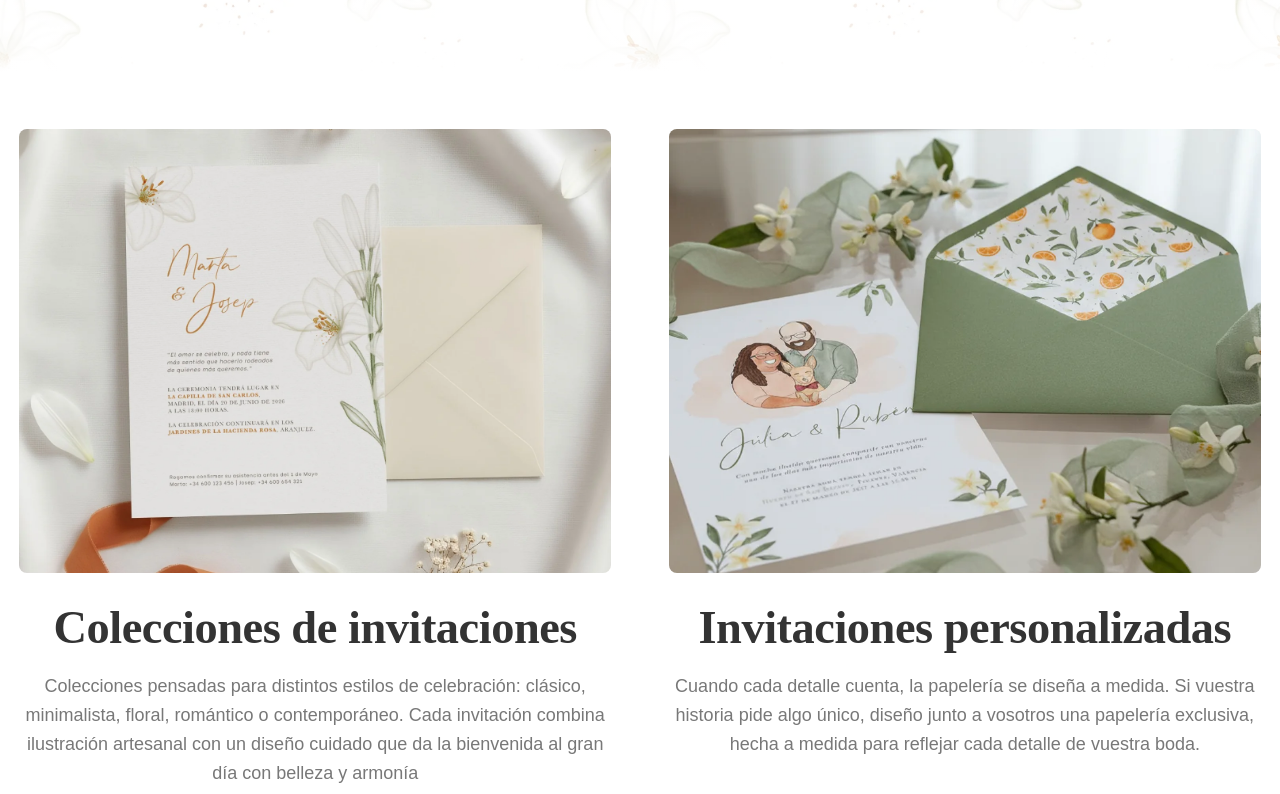
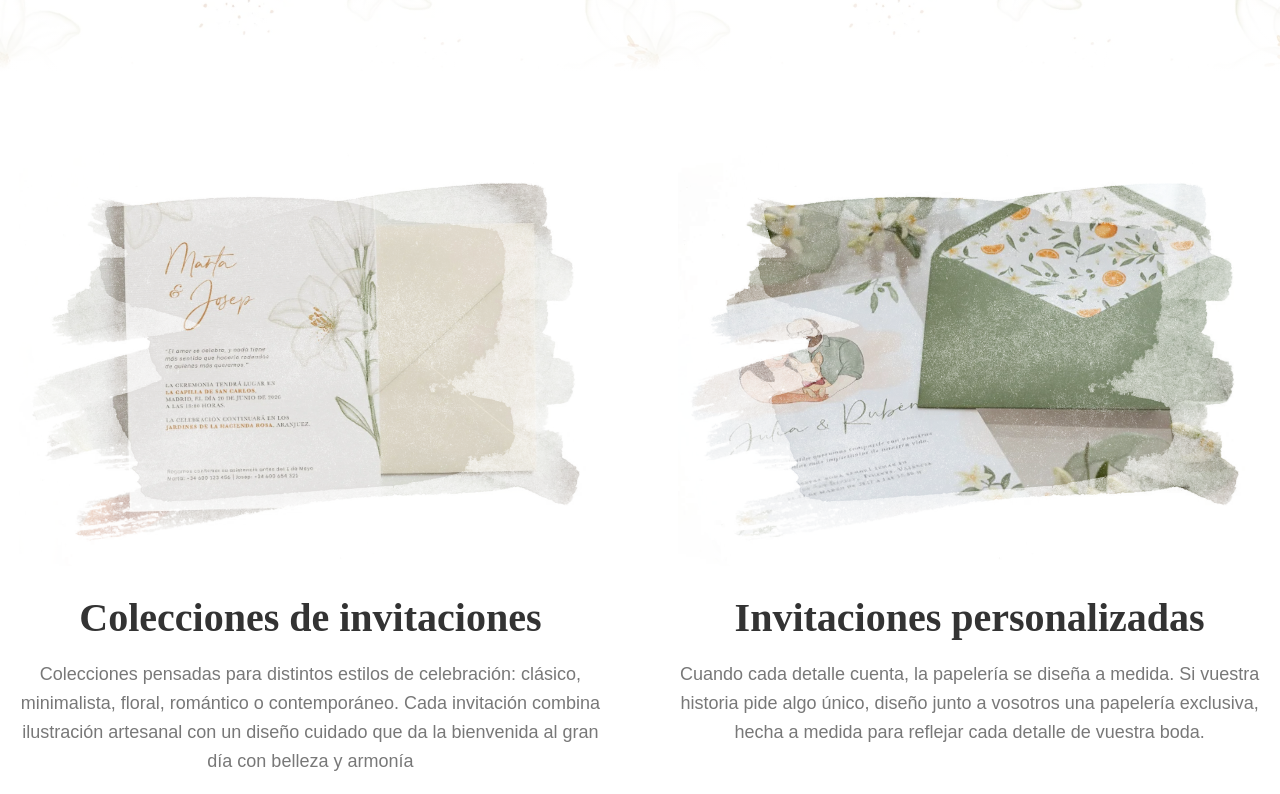
Before and after one commit to brunoferraric1/Clarearte, a React (Vite) app: page / in a window 1280 px wide. Shown: the part 506-1300 px from the top of the page. Built offline with nearby package versions, Linux system fonts and the light colour scheme.

Commit message:
Refactor typography styles in index.css for consistency; update title classes in AboutContentSection, DetailsSection, and Verticals components. Introduce OrganicImageMask component for enhanced image presentation with masking effects, and adjust Navbar for improved menu functionality.

```diff
--- a/src/components/about-content-section.tsx
+++ b/src/components/about-content-section.tsx
@@ -18,7 +18,7 @@ export function AboutContentSection({
       <section className="py-16 md:py-24 bg-background">
         <div className="container mx-auto px-4 max-w-4xl">
           <div className="text-center space-y-6">
-            <h2 className="text-title-1 font-display font-bold text-foreground">
+            <h2 className="text-title-3 font-display font-bold text-foreground">
               {title}
             </h2>
             <p className="text-body-lg text-foreground leading-relaxed">
@@ -45,7 +45,7 @@ export function AboutContentSection({
 
           {/* Content */}
           <div className={`flex flex-col space-y-6 ${reverse ? 'md:col-start-1 md:row-start-1' : ''}`}>
-            <h2 className="text-title-1 font-display font-bold text-foreground">
+            <h2 className="text-title-2 font-display font-bold text-foreground">
               {title}
             </h2>
             <p className="text-body-lg text-foreground leading-relaxed">
--- a/src/components/details-section.tsx
+++ b/src/components/details-section.tsx
@@ -4,10 +4,10 @@ export function DetailsSection() {
       <div className="container mx-auto px-4 max-w-5xl">
         <div className="flex flex-col items-center text-center space-y-8">
           {/* Decorative line */}
-          <div className="w-24 h-[2px] bg-muted-foreground/30" />
+          <div className="w-24 h-[4px] bg-muted-foreground/30" />
 
           {/* Main heading */}
-          <h2 className="text-display-1 font-sans font-light text-foreground leading-tight">
+          <h2 className="text-title-3 font-sans font-light text-foreground leading-tight">
             Los pequeños detalles son los que transforman una celebración en un recuerdo eterno
           </h2>
         </div>
--- /dev/null
+++ b/src/components/organic-image-mask.tsx
@@ -0,0 +1,35 @@
+interface OrganicImageMaskProps {
+  src: string
+  alt: string
+  maskSrc: string
+  className?: string
+}
+
+export function OrganicImageMask({
+  src,
+  alt,
+  maskSrc,
+  className = ''
+}: OrganicImageMaskProps) {
+  return (
+    <div
+      className={`${className} relative overflow-hidden`}
+      style={{
+        WebkitMaskImage: `url(${maskSrc})`,
+        maskImage: `url(${maskSrc})`,
+        WebkitMaskSize: '100% 100%',
+        maskSize: '100% 100%',
+        WebkitMaskRepeat: 'no-repeat',
+        maskRepeat: 'no-repeat',
+        WebkitMaskPosition: 'center',
+        maskPosition: 'center',
+      }}
+    >
+      <img
+        src={src}
+        alt={alt}
+        className="absolute inset-0 w-full h-full object-cover"
+      />
+    </div>
+  )
+}
--- a/src/components/page-hero.tsx
+++ b/src/components/page-hero.tsx
@@ -47,7 +47,7 @@ export function PageHero({
 
         {/* Centered title overlay */}
         <div className="absolute inset-0 flex items-center justify-center">
-          <h1 className="text-display-3 font-display font-bold text-white drop-shadow-lg px-4 text-center">
+          <h1 className="text-display-2 font-display font-bold text-white drop-shadow-lg px-24 text-center">
             {title}
           </h1>
         </div>
@@ -56,8 +56,8 @@ export function PageHero({
       {/* Optional subtext below image */}
       {subtitle && (
         <div className="container mx-auto px-4 max-w-6xl py-12 md:py-16">
-          <div className="max-w-3xl">
-            <p className="text-body-lg text-foreground leading-relaxed">
+          <div className="max-w-4xl mx-auto">
+            <p className="text-title-1 text-foreground leading-relaxed text-center">
               {subtitle}
             </p>
           </div>
--- a/src/components/ui/navigation-menu.tsx
+++ b/src/components/ui/navigation-menu.tsx
@@ -83,7 +83,7 @@ const NavigationMenuViewport = React.forwardRef<
   React.ElementRef<typeof NavigationMenuPrimitive.Viewport>,
   React.ComponentPropsWithoutRef<typeof NavigationMenuPrimitive.Viewport>
 >(({ className, ...props }, ref) => (
-  <div className={cn("absolute left-0 top-full flex justify-center")}>
+  <div className={cn("absolute left-1/2 -translate-x-1/2 top-full flex justify-center")}>
     <NavigationMenuPrimitive.Viewport
       className={cn(
         "origin-top-center relative mt-1.5 h-[var(--radix-navigation-menu-viewport-height)] w-full overflow-hidden rounded-md border bg-popover text-popover-foreground shadow-lg data-[state=open]:animate-in data-[state=closed]:animate-out data-[state=closed]:zoom-out-95 data-[state=open]:zoom-in-90 md:w-[var(--radix-navigation-menu-viewport-width)]",
--- a/src/components/verticals.tsx
+++ b/src/components/verticals.tsx
@@ -1,24 +1,25 @@
 import { Button } from '@/components/ui/button'
+import { OrganicImageMask } from '@/components/organic-image-mask'
 import invitacionAlbor from '@/images/home-sections-coleciones.webp'
 import invitacionPersonalizada from '@/images/home-sections-invitaciones-personalisadas.webp'
+import brushMask from '@/images/brush_mask-2.png'
 
 export function Verticals() {
   return (
     <section className="py-12 bg-background">
       <div className="container mx-auto px-4">
-        <div className="grid md:grid-cols-2 gap-12 max-w-7xl mx-auto">
+        <div className="grid md:grid-cols-2 gap-16 max-w-[1400px] mx-auto">
 
           {/* Colecciones de invitaciones */}
           <div className="flex flex-col">
-            <div className="aspect-[4/3] bg-muted rounded-lg mb-6 overflow-hidden">
-              <img
+            <OrganicImageMask
               src={invitacionAlbor}
               alt="Colecciones de invitaciones"
-                className="w-full h-full object-cover"
+              maskSrc={brushMask}
+              className="aspect-[4/3] mb-6"
             />
-            </div>
 
-            <h2 className="text-title-1 font-display font-bold mb-4 text-center">
+            <h2 className="text-title-2 font-display font-bold mb-4 text-center">
               Colecciones de invitaciones
             </h2>
 
@@ -42,15 +43,14 @@ export function Verticals() {
 
           {/* Invitaciones personalizadas */}
           <div className="flex flex-col">
-            <div className="aspect-[4/3] bg-muted rounded-lg mb-6 overflow-hidden">
-              <img
+            <OrganicImageMask
               src={invitacionPersonalizada}
               alt="Invitaciones personalizadas"
-                className="w-full h-full object-cover"
+              maskSrc={brushMask}
+              className="aspect-[4/3] mb-6"
             />
-            </div>
 
-            <h2 className="text-title-1 font-display font-bold mb-4 text-center">
+            <h2 className="text-title-2 font-display font-bold mb-4 text-center">
               Invitaciones personalizadas
             </h2>
 
--- a/src/index.css
+++ b/src/index.css
@@ -188,9 +188,9 @@
   --font-size-display-3: clamp(4.5rem, 6vw + 1rem, 8.5rem);
   --font-size-display-2: clamp(3.5rem, 6vw + 1rem, 6.5rem);
   --font-size-display-1: clamp(2.75rem, 4.5vw + 1rem, 5.5rem);
-  --font-size-title-1: clamp(2rem, 3vw + 0.5rem, 3.5rem);
+  --font-size-title-3: clamp(2rem, 3vw + 0.5rem, 3.5rem);
   --font-size-title-2: clamp(1.625rem, 2.5vw + 0.5rem, 2.75rem);
-  --font-size-title-3: clamp(1.375rem, 2vw + 0.5rem, 2.125rem);
+  --font-size-title-1: clamp(1.375rem, 2vw + 0.5rem, 2.125rem);
   --font-size-body-xl: clamp(1.25rem, 1.5vw + 0.5rem, 1.625rem);
 
   /* Static Typography Sizes */
@@ -204,9 +204,9 @@
   --line-height-display-3: 1.02;
   --line-height-display-2: 1.02;
   --line-height-display-1: 1.05;
-  --line-height-title-1: 1.1;
+  --line-height-title-3: 1.1;
   --line-height-title-2: 1.15;
-  --line-height-title-3: 1.2;
+  --line-height-title-1: 1.2;
   --line-height-body-xl: 1.55;
   --line-height-body-lg: 1.55;
   --line-height-body: 1.6;
@@ -217,7 +217,7 @@
   --letter-spacing-display-3: -0.02em;
   --letter-spacing-display-2: -0.02em;
   --letter-spacing-display-1: -0.01em;
-  --letter-spacing-title-1: -0.01em;
+  --letter-spacing-title-3: -0.01em;
   --letter-spacing-label: 0.06em;
 
   /* Font weight utilities */
@@ -248,10 +248,10 @@
     letter-spacing: var(--letter-spacing-display-1);
   }
 
-  .text-title-1 {
-    font-size: var(--font-size-title-1);
-    line-height: var(--line-height-title-1);
-    letter-spacing: var(--letter-spacing-title-1);
+  .text-title-3 {
+    font-size: var(--font-size-title-3);
+    line-height: var(--line-height-title-3);
+    letter-spacing: var(--letter-spacing-title-3);
   }
 
   .text-title-2 {
@@ -259,9 +259,10 @@
     line-height: var(--line-height-title-2);
   }
 
-  .text-title-3 {
-    font-size: var(--font-size-title-3);
-    line-height: var(--line-height-title-3);
+  .text-title-1 {
+    font-size: var(--font-size-title-1);
+    line-height: var(--line-height-title-1);
+    letter-spacing: var(--letter-spacing-title-1);
   }
 
   .text-body-xl {
--- a/src/pages/collections.tsx
+++ b/src/pages/collections.tsx
@@ -3,6 +3,7 @@ import { PageHero } from '@/components/page-hero'
 import { CollectionCard } from '@/components/collection-card'
 import { CollectionsContactForm } from '@/components/collections-contact-form'
 import { Button } from '@/components/ui/button'
+import collectionsHeroImage from '@/images/home-sections-coleciones.webp'
 
 const collections = [
   {
@@ -70,6 +71,7 @@ export function CollectionsPage() {
       {/* Hero Banner */}
       <PageHero
         title="Colecciones de invitaciones de boda ilustradas en acuarela"
+        image={collectionsHeroImage}
         imageAlt="banner colecciones"
         overlayOpacity={0.2}
         height="large"
--- a/src/pages/personalized.tsx
+++ b/src/pages/personalized.tsx
@@ -5,6 +5,7 @@ import { CreationProcess } from '@/components/creation-process'
 import { PersonalizedBenefits } from '@/components/personalized-benefits'
 import { PersonalizedInspiration } from '@/components/personalized-inspiration'
 import { PersonalizedCTA } from '@/components/personalized-cta'
+import personalizedHeroImage from '@/images/home-sections-invitaciones-personalisadas.webp'
 
 export function PersonalizedPage() {
   return (
@@ -12,6 +13,7 @@ export function PersonalizedPage() {
       <Navbar />
       <PageHero
         title="Invitaciones de boda personalizadas"
+        image={personalizedHeroImage}
         imageAlt="invitaciones personalizadas"
         subtitle="Cada pareja tiene una historia que merece ser contada de manera única. Las invitaciones de boda personalizadas transforman momentos, recuerdos y detalles cotidianos en piezas de papelería que reflejan la esencia auténtica de los novios. Desde un viaje especial, un rincón favorito, hasta los integrantes más queridos de la familia, incluyendo mascotas, cada elemento puede formar parte del diseño, haciendo que la invitación sea completamente vuestra."
         overlayOpacity={0.2}
```
Also changed, not shown: src/components/navbar.tsx (+15 -2 lines), src/images/brush_mask-2.png (added), src/images/splash3_mask-3.png (added). Lines whose indentation alone changed are shown as unchanged.
